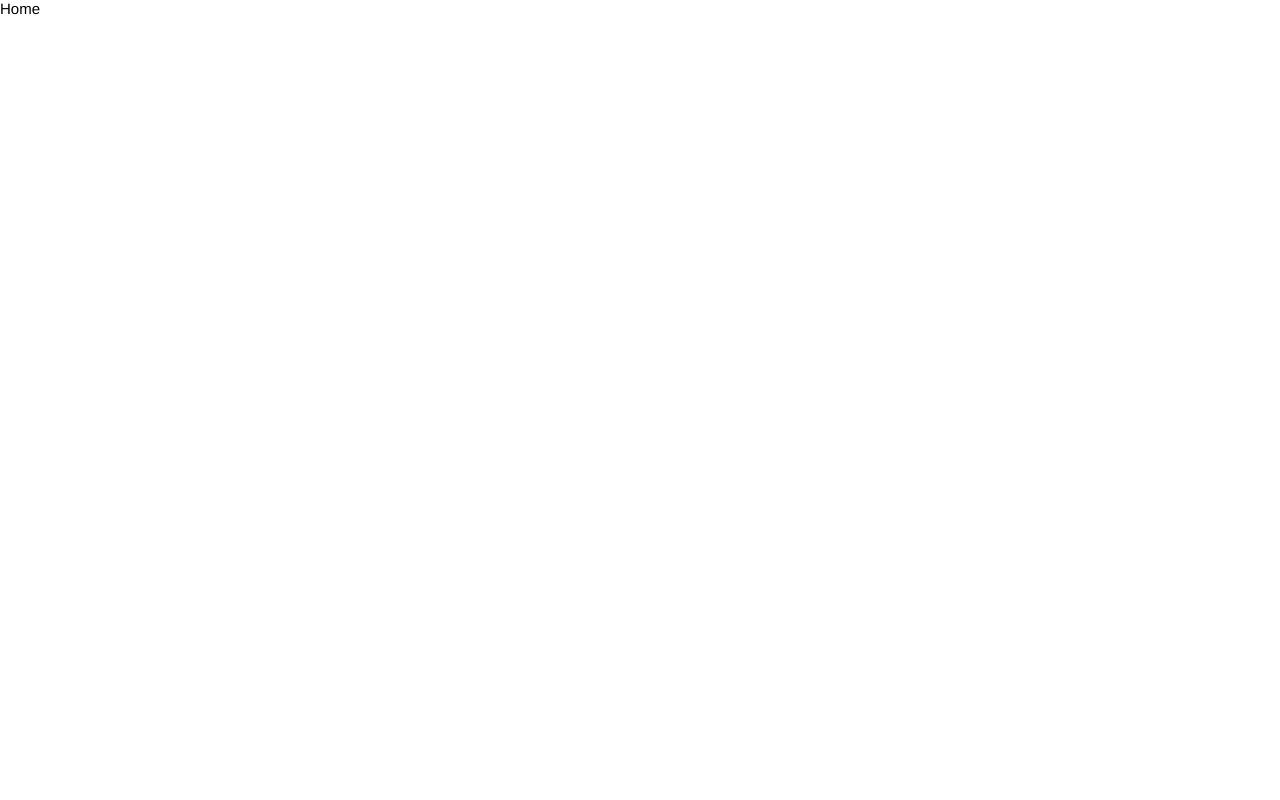
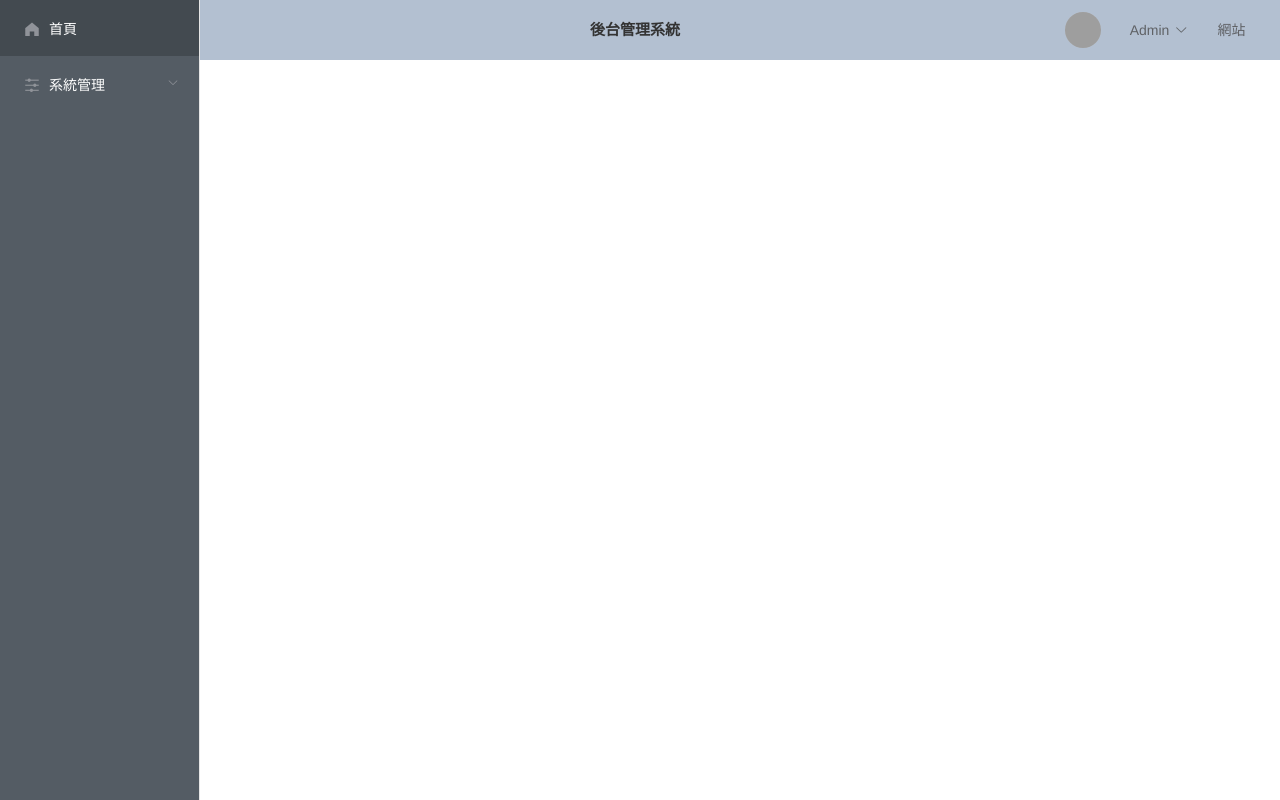
Before and after one commit to karta88821/Tickets-Vue, a Vue app: page / in a window 1280 px wide. Built offline with nearby package versions, Linux system fonts and the light colour scheme; grey boxes are pictures that could not be loaded.

Commit message:
extract side menu as a compontent; create parent&child router

```diff
--- a/src/router/index.js
+++ b/src/router/index.js
@@ -9,12 +9,14 @@ const routes = [
   {
     path: '/',
     name: 'Home',
-    component: Home
-  },
-  {
-    path: '/index',
-    name: 'Index',
-    component: Index
+    component: Home,
+    children: [
+      {
+        path: '/index',
+        name: 'Index',
+        component: Index
+      }
+    ]
   },
   {
     path: '/login',
--- a/src/views/Home.vue
+++ b/src/views/Home.vue
@@ -1,13 +1,87 @@
 <template>
-    <div>Home</div>
+    <el-container>
+        <el-aside width="200px">
+            <SideMenu></SideMenu>
+        </el-aside>
+        <el-container>
+            <el-header>
+                <strong>後台管理系統</strong>
+                <div class="header-avatar">
+                    <el-avatar
+                        size="medium"
+                        src="https://cube.elemecdn.com/0/88/03b0d39583f48206768a7534e55bcpng.png"
+                    ></el-avatar>
+                    <el-dropdown>
+                        <span class="el-dropdown-link">
+                            Admin<i
+                                class="el-icon-arrow-down el-icon--right"
+                            ></i>
+                        </span>
+                        <el-dropdown-menu slot="dropdown">
+                            <el-dropdown-item>個人中心</el-dropdown-item>
+                            <el-dropdown-item>登出</el-dropdown-item>
+                        </el-dropdown-menu>
+                    </el-dropdown>
+                    <el-link href="" target="_blank">網站</el-link>
+                </div>
+            </el-header>
+            <el-main>
+                <!-- 嵌入 child router 的內容 -->
+                <router-view></router-view>
+            </el-main>
+        </el-container>
+    </el-container>
 </template>
 
 <script>
-    export default {
-        name: "Home"
+import SideMenu from './include/SideMenu.vue'
+
+export default {
+    // 把 Home 當成 parent router
+    name: "Home",
+    components: {
+        SideMenu
     }
+};
 </script>
 
 <style>
+.el-container {
+    padding: 0;
+    margin: 0;
+    height: 100%;
+}
+.header-avatar {
+    float: right;
+    width: 210px;
+    display: flex;
+    justify-content: space-around;
+    align-items: center;
+}
+.el-header {
+    background-color: #b3c0d1;
+    color: #333;
+    text-align: center;
+    line-height: 60px;
+}
 
+.el-aside {
+    background-color: #d3dce6;
+    color: #333;
+    line-height: 200px;
+}
+
+.el-main {
+    color: #333;
+    text-align: center;
+    line-height: 160px;
+}
+
+body > .el-container {
+    margin-bottom: 40px;
+}
+
+.el-dropdown-link {
+    cursor: pointer;
+}
 </style>
--- a/src/views/Index.vue
+++ b/src/views/Index.vue
@@ -1,88 +1,14 @@
 <template>
-    <el-container>
-        <el-aside width="200px">Aside</el-aside>
-        <el-container>
-            <el-header>
-                <strong>後台管理系統</strong>
-                <div class="header-avatar">
-                    <el-avatar
-                        size="medium"
-                        src="https://cube.elemecdn.com/0/88/03b0d39583f48206768a7534e55bcpng.png"
-                    ></el-avatar>
-                    <el-dropdown>
-                        <span class="el-dropdown-link">
-                            Admin<i
-                                class="el-icon-arrow-down el-icon--right"
-                            ></i>
-                        </span>
-                        <el-dropdown-menu slot="dropdown">
-                            <el-dropdown-item>個人中心</el-dropdown-item>
-                            <el-dropdown-item>登出</el-dropdown-item>
-                        </el-dropdown-menu>
-                    </el-dropdown>
-                    <el-link href="" target="_blank">網站</el-link>
-                </div>
-            </el-header>
-            <el-main>Main</el-main>
-        </el-container>
-    </el-container>
+    <div>main</div>
 </template>
 
 <script>
+
 export default {
-    name: "Index",
+    name: "Index"
 };
 </script>
 
 <style>
-.el-container {
-    padding: 0;
-    margin: 0;
-    height: 100%;
-}
-.header-avatar {
-    float: right;
-    width: 210px;
-    display: flex;
-    justify-content: space-around;
-    align-items: center;
-}
-.el-header,
-.el-footer {
-    background-color: #b3c0d1;
-    color: #333;
-    text-align: center;
-    line-height: 60px;
-}
 
-.el-aside {
-    background-color: #d3dce6;
-    color: #333;
-    text-align: center;
-    line-height: 200px;
-}
-
-.el-main {
-    background-color: #e9eef3;
-    color: #333;
-    text-align: center;
-    line-height: 160px;
-}
-
-body > .el-container {
-    margin-bottom: 40px;
-}
-
-.el-container:nth-child(5) .el-aside,
-.el-container:nth-child(6) .el-aside {
-    line-height: 260px;
-}
-
-.el-container:nth-child(7) .el-aside {
-    line-height: 320px;
-}
-
-.el-dropdown-link {
-    cursor: pointer;
-}
 </style>
--- /dev/null
+++ b/src/views/include/SideMenu.vue
@@ -0,0 +1,53 @@
+<template>
+    <el-menu
+        default-active="2"
+        class="el-menu-vertical-demo"
+        background-color="#545c64"
+        text-color="#fff"
+        active-text-color="#ffd04b"
+    >
+        <el-menu-item index="0">
+            <template slot="title">
+                <i class="el-icon-s-home"></i>
+                <span>首頁</span>
+            </template>
+        </el-menu-item>
+
+        <el-submenu index="1">
+            <template slot="title">
+                <i class="el-icon-s-operation"></i>
+                <span>系統管理</span>
+            </template>
+            <el-menu-item index="1-1">
+                <template slot="title">
+                    <i class="el-icon-user-solid"></i>
+                    <span>用戶管理</span>
+                </template>
+            </el-menu-item>
+            <el-menu-item index="1-2">
+                <template slot="title">
+                    <i class="el-icon-rank"></i>
+                    <span>角色管理</span>
+                </template>
+            </el-menu-item>
+            <el-menu-item index="1-3">
+                <template slot="title">
+                    <i class="el-icon-menu"></i>
+                    <span>菜單管理</span>
+                </template>
+            </el-menu-item>
+        </el-submenu>
+    </el-menu>
+</template>
+
+<script>
+export default {
+    name: "SideMenu",
+};
+</script>
+
+<style>
+.el-menu-vertical-demo {
+    height: 100%;
+}
+</style>
```
